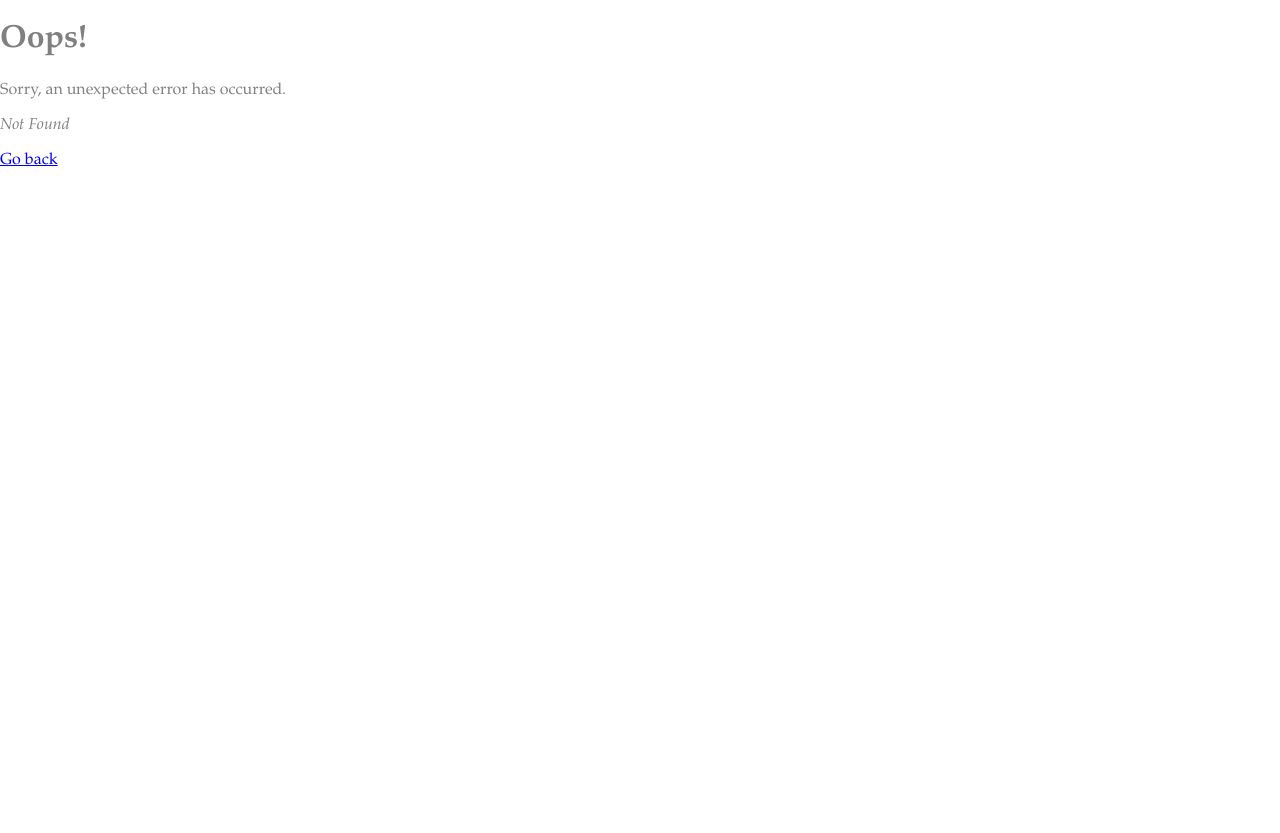
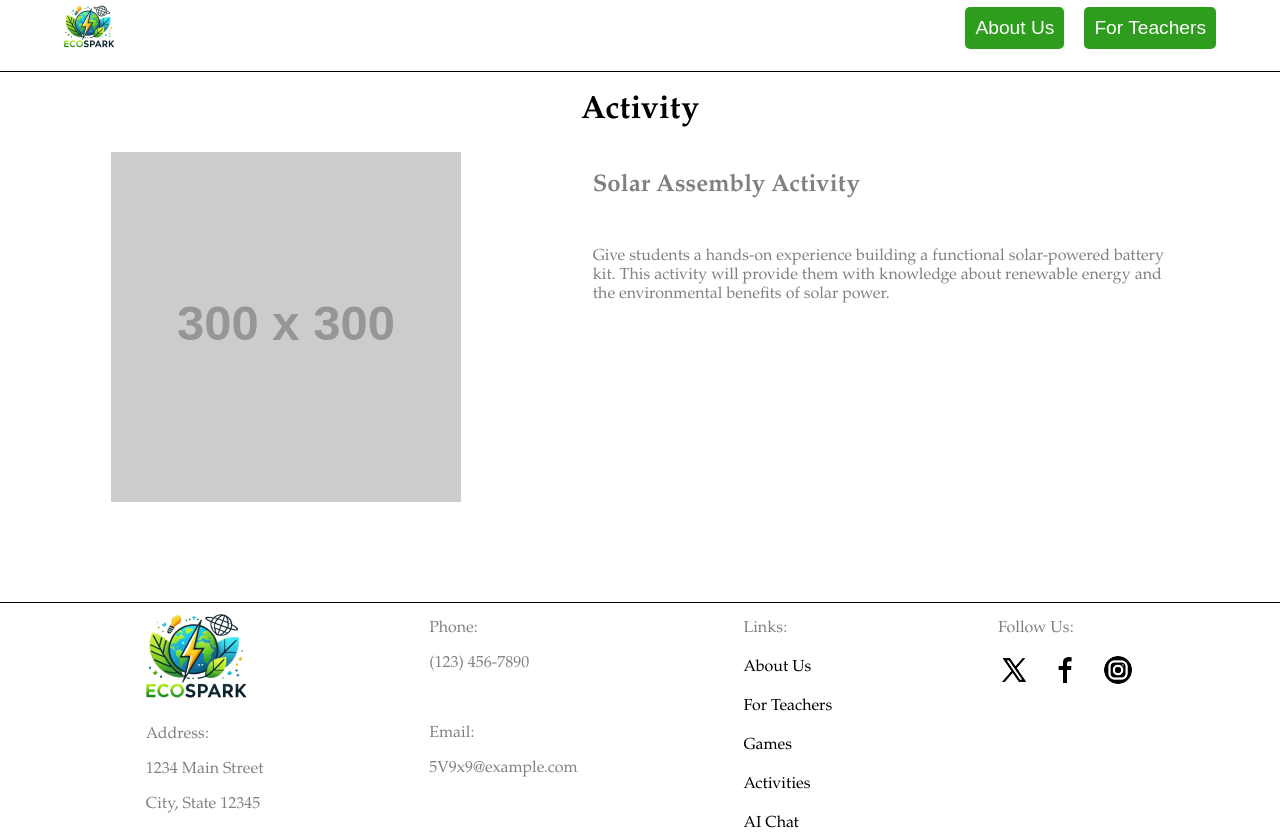
Before and after one commit to ethanmypan/climateEductationWebsite, a React (Vite) app: page /activity in a window 1280 px wide. Before the commit this address had no page. Before the commit the page ends 800 px from the top, so only its background shows below. Built offline with nearby package versions, Linux system fonts and the light colour scheme.

Commit message:
setup the for teachers and activity page

```diff
--- a/src/components/footer/footer.jsx
+++ b/src/components/footer/footer.jsx
@@ -23,9 +23,9 @@ export default function Footer() {
             <div id='links'>
                 <p>Links:</p>
                 <a href='/about-us'>About Us</a>
-                <a href='#'>For Teachers</a>
+                <a href='/for-teachers'>For Teachers</a>
                 <a href='#'>Games</a>
-                <a href='#'>Activities</a>
+                <a href='/activity'>Activities</a>
                 <a href='#'>AI Chat</a>
             </div>
             <div id='socials'>
--- a/src/main.jsx
+++ b/src/main.jsx
@@ -9,6 +9,8 @@ import App from './App.jsx'
 import Launch from './pages/launch/launch.jsx'
 import Error from './pages/error/error.jsx'
 import AboutUs from './pages/aboutUs/aboutUs.jsx'
+import ForTeachers from './pages/forTeachers/forTeachers.jsx';
+import Activity from './pages/activity/activity.jsx';
 
 
 const router = createBrowserRouter([
@@ -18,7 +20,9 @@ const router = createBrowserRouter([
     errorElement: <Error />,
     children: [
       { path: '/', element: <Launch />} ,
-      { path: '/about-us', element: <AboutUs />}
+      { path: '/about-us', element: <AboutUs />},
+      { path: '/for-teachers', element: <ForTeachers />},
+      { path: '/activity', element: <Activity />}
       // { path: 'pathname', element: componentName (don't forget to import first)>},
     ]
   },
--- /dev/null
+++ b/src/pages/activity/activity.css
@@ -0,0 +1,45 @@
+#activity-page {
+    display: flex;
+    flex-direction: column;
+    position: relative;
+    padding-top: 50px;
+    min-height: calc(100vh / 2);
+}
+
+#activity-page h1 {
+    text-align: center;
+    width: auto;
+    color: black;
+    font-size: clamp(1rem, 2vw + 1rem, 2rem);
+    border-top: solid 1px black;
+    padding-top: 20px;
+}
+
+.activity-section {
+    display: flex;
+    flex-direction: column;
+    margin: 0 auto;
+    width: auto;
+}
+
+#solar-assembly {
+    display: flex;
+    flex-direction: row;
+    flex-wrap: wrap;
+    justify-content: space-evenly;
+    gap: 20px;
+}
+
+#solar-assembly img {
+    width: 45%;
+    object-fit: contain;
+    min-width: 300px;
+    max-width: 350px;
+}
+
+.activity-text {
+    display: flex;
+    flex-direction: column;
+    gap: 10px;
+    width: 45%;
+}
--- /dev/null
+++ b/src/pages/activity/activity.jsx
@@ -0,0 +1,24 @@
+import './activity.css'
+
+export default function Activity() {
+    const solarAssemblyDescription = `
+        Give students a hands-on experience building a functional solar-powered battery kit.
+        This activity will provide them with knowledge about renewable energy and the
+        environmental benefits of solar power.
+        `
+
+    return (
+        <div id="activity-page">
+            <h1>Activity</h1>
+            <section className="activity-section">
+                <div id="solar-assembly">
+                    <img src='https://placehold.co/300' />
+                    <div className="activity-text">
+                        <h2>Solar Assembly Activity</h2>
+                        <p>{solarAssemblyDescription}</p>
+                    </div>
+                </div>
+            </section>
+        </div>
+    )
+}
--- /dev/null
+++ b/src/pages/forTeachers/forTeachers.css
@@ -0,0 +1,17 @@
+#for-teachers-page {
+    display: flex;
+    flex-direction: column;
+    position: relative;
+    padding-top: 50px;
+    min-height: calc(100vh / 2);
+
+}
+
+#for-teachers-page h1 {
+    text-align: center;
+    width: auto;
+    color: green;
+    font-size: clamp(1rem, 2vw + 1rem, 2rem);
+    border-top: solid 1px black;
+    padding-top: 20px;
+}
--- /dev/null
+++ b/src/pages/forTeachers/forTeachers.jsx
@@ -0,0 +1,9 @@
+import './forTeachers.css'
+
+export default function ForTeachers() {
+    return (
+        <div id="for-teachers-page">
+            <h1>For Teachers</h1>
+        </div>
+    )
+}
--- a/src/pages/launch/launch.jsx
+++ b/src/pages/launch/launch.jsx
@@ -20,7 +20,7 @@ export default function Launch() {
             </div>
             <div id="icons">
                 <a href="#"><img src={Games} /></a>
-                <a href="#"><img src={Activities} /></a>
+                <a href="/activity"><img src={Activities} /></a>
                 <a href="#"><img src={AI_Chat} /></a>
             </div>
         </div>
```
